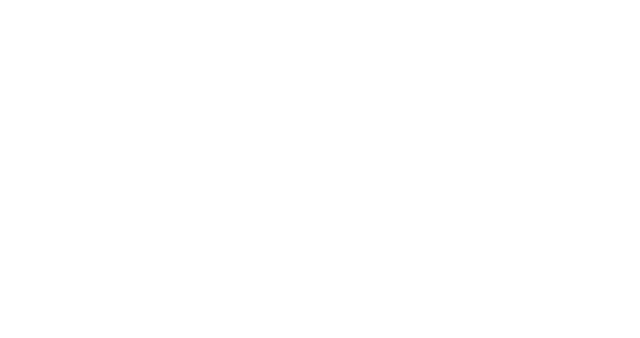
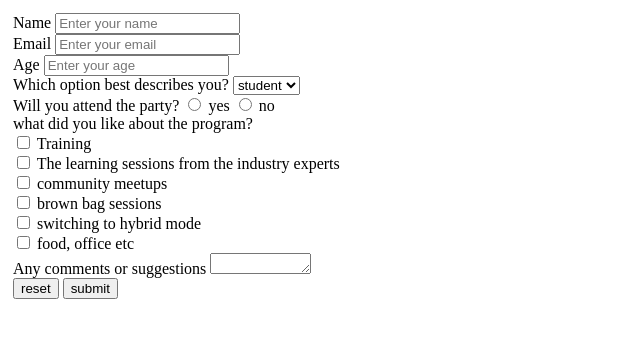
Before and after one commit to Darshan-Padia/ZuruTech, a plain HTML site: page html_card/survey_form.html in a window 1280 px wide. Shown: the whole page, without its empty margins (0-640 px from the left). Drawn offline with Linux system fonts and the light colour scheme.

Commit message:
zuru_html

```diff
--- a/html_card/survey_form.html
+++ b/html_card/survey_form.html
@@ -3,9 +3,63 @@
 <head>
     <meta charset="UTF-8">
     <meta name="viewport" content="width=device-width, initial-scale=1.0">
-    <title>Document</title>
+    <title>Farewell Party Survey Form</title>
+    <style>
+        body{
+            padding: 5px;
+        }
+    </style>
 </head>
 <body>
+    <form>
+
+    <label for="name">Name</label>
+    <input type="text" id = 'name' placeholder="Enter your name">
+    <br>
+    <label for="email">Email</label>
+    <input type="text" id = 'email' placeholder="Enter your email">
+    <br>
+    <label for="age">Age</label>
+    <input type="text" placeholder="Enter your age">
+    <br>
+    <label for="designation">Which option best describes you?</label>
+    <select>
+    <option value="student">student</option>
+    <option value="student">teacher</option>
+    <option value="student">parent</option>
+
+    </select>
+    <br>
+    Will you attend the party?
+    <input type="radio" name="radio_b1" id="radio_b1" >
+    <label for="radio_yes">yes</label>
+    <input type="radio" name="radio_b1" id="radio_b1" >
+    <label for="radio_no">no</label>
+    <br>
+    what did you like about the program?
+    <br>
+    <input type="checkbox" name="ch1" id="ch1">
+    <label for="ch1">Training</label> <br>
+    <input type="checkbox" name="ch1" id="ch1">
+    <label for="ch1">The learning sessions from the industry experts</label> <br>
+    <input type="checkbox" name="ch1" id="ch1">
+    <label for="ch1">community meetups</label> <br>
+    <input type="checkbox" name="ch1" id="ch1">
+    <label for="ch1">brown bag sessions</label> <br>
+    <input type="checkbox" name="ch1" id="ch1">
+    <label for="ch1">switching to hybrid mode</label> <br>
+    <input type="checkbox" name="ch1" id="ch1">
+    <label for="ch1">food, office etc</label> <br>
+
+    <label for="comments">Any comments or suggestions</label>
+    <textarea name="" id="" cols="10" rows="1"></textarea>
+
+    <br>
+    <button>reset</button>
+    <button>submit</button>
+
+
+    </form>
 
 </body>
 </html>
```
